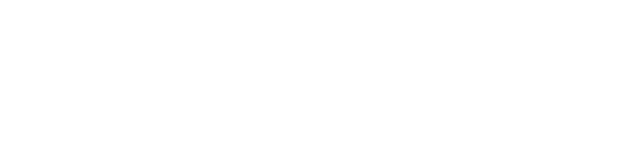
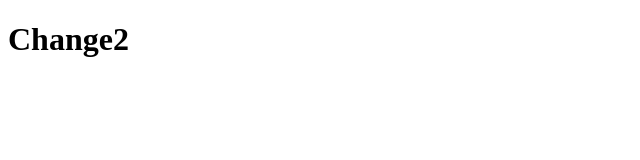
Before and after one commit to MartinaMax/ExerciseToday, a plain HTML site: page index.html in a window 1280 px wide. Shown: the whole page, without its empty margins (0-640 px from the left). Drawn offline with Linux system fonts and the light colour scheme.

Commit message:
Conflict

```diff
--- a/index.html
+++ b/index.html
@@ -6,6 +6,6 @@
     <title>Document</title>
 </head>
 <body>
-    <h1></h1>
+    <h1>Change2</h1>
 </body>
 </html>
```
